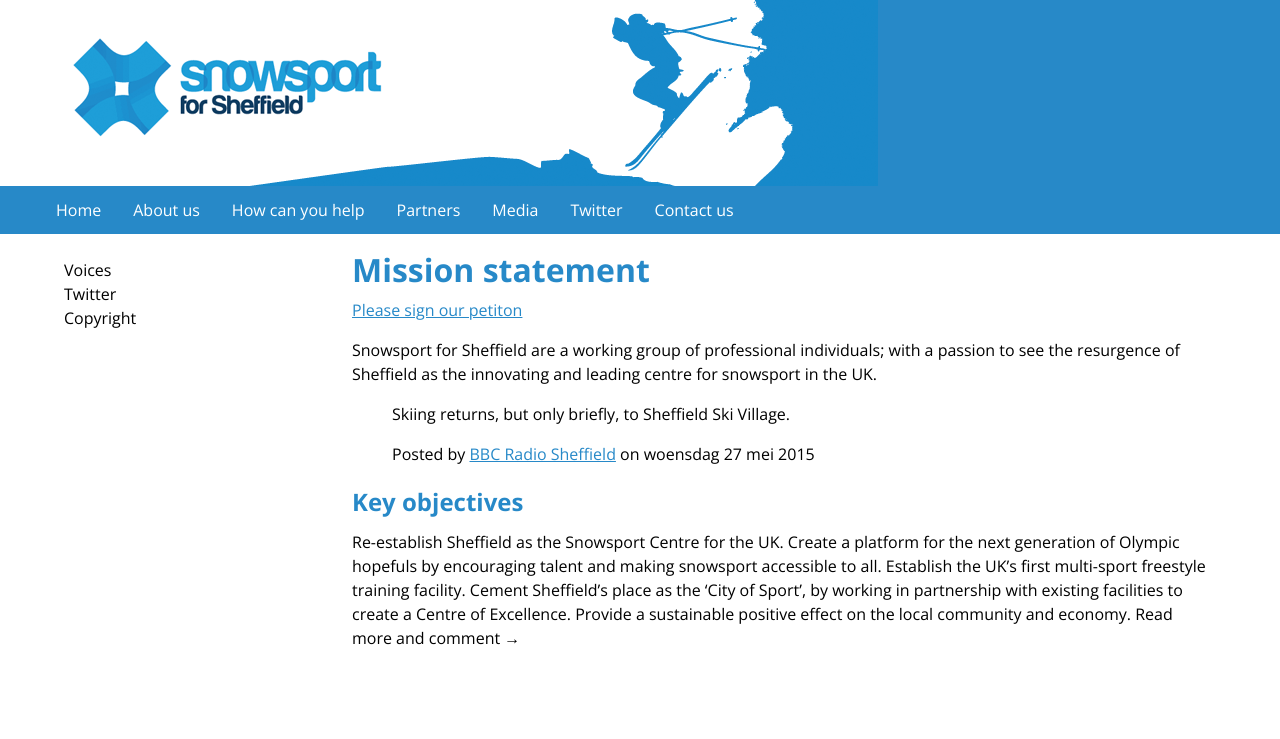
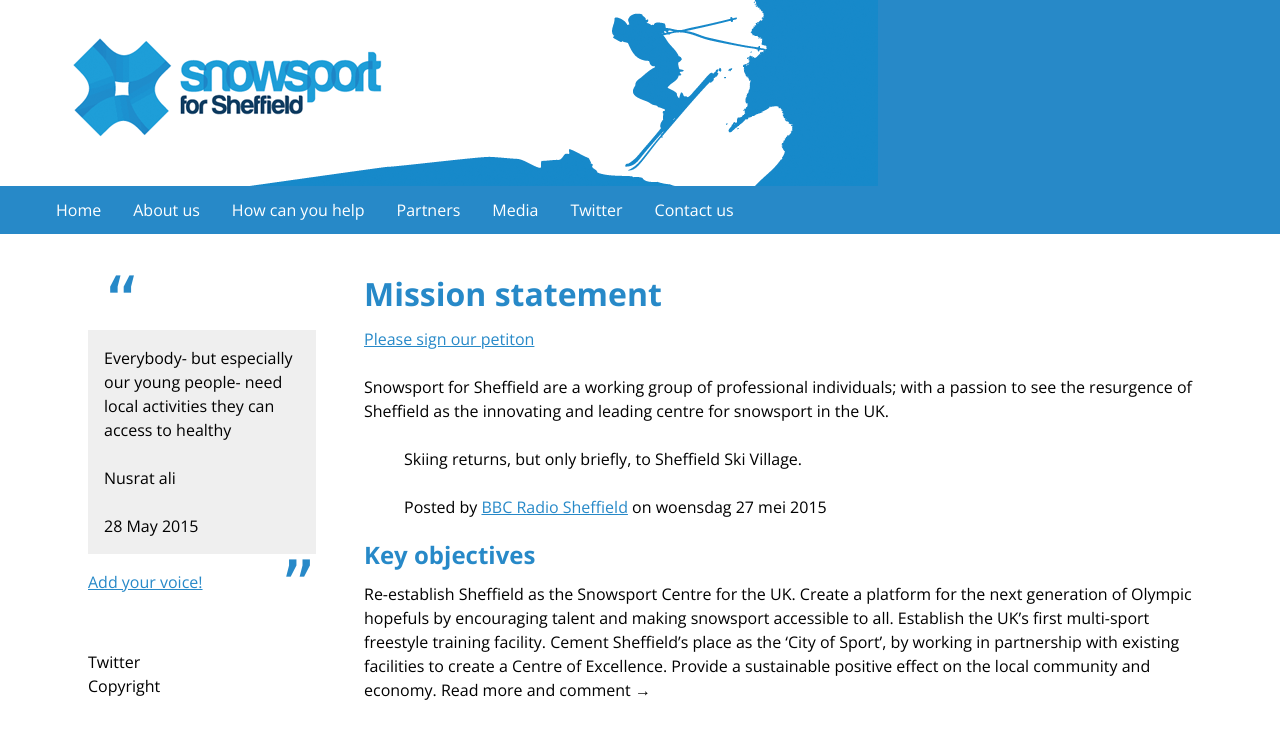
Before and after one commit to timble/www.snowsportforsheffield.co.uk, a Jekyll site: the page built from index.md, in a window 1280 px wide. Shown: the top 739 px of the page. Built offline with Jekyll 4.4.1, drawn with Linux system fonts in a browser that asks for light colours.

Commit message:
adding pages and info

```diff
--- a/_includes/footer.html
+++ b/_includes/footer.html
@@ -1,4 +1,4 @@
-        <script src="js/scripts.js"></script>
+        <script src="/js/scripts.js"></script>
         <script type="text/javascript">
             responsivemenu.init({
                 wrapper: document.querySelector('.navigation_container')
--- a/_includes/header.html
+++ b/_includes/header.html
@@ -3,7 +3,7 @@
     <head>
         <title>Snowsport for Sheffield</title>
         {% include metadata.html %}
-        <link rel="stylesheet" href="css/style.css?{{'now' | date: '%s'}}">
+        <link rel="stylesheet" href="/css/style.css?{{'now' | date: '%s'}}">
         <link href='http://fonts.googleapis.com/css?family=Open+Sans:400,700' rel='stylesheet' type='text/css'>
     </head>
     <body class="no-js">
@@ -12,17 +12,21 @@
     <div class="header">
         <div class="header__content">
             <div class="logo">
-                <img src="images/banner.gif" alt="Snowsport for Sheffield logo">
+                <a href="/">
+                    <img src="/images/banner.gif" alt="Snowsport for Sheffield logo">
+                </a>
             </div>
             <nav class="navigation_container">
                 <ul class="rm-closed">
-                    <li class="active"><a href="#">Home</a></li>
-                    <li><a href="#">About us</a></li>
-                    <li><a href="#">How can you help</a></li>
-                    <li><a href="#">Partners</a></li>
-                    <li><a href="#">Media</a></li>
-                    <li><a href="#">Twitter</a></li>
-                    <li><a href="#">Contact us</a></li>
+                    {% for item in site.data.pages.header %}
+                    {% assign current = nil %}
+                    {% if page.url contains item.url %}
+                    {% assign current = ' active' %}
+                    {% endif %}
+                    <li class="navigation__item{{ current }}">
+                        <a href="{{ item.url }}">{{ item.text }}</a>
+                    </li>
+                    {% endfor %}
                 </ul>
             </nav>
         </div>
--- a/_includes/sidebar.html
+++ b/_includes/sidebar.html
@@ -1,5 +1,16 @@
 <div class="voices">
-    Voices
+    <blockquote>
+        <p>
+            Everybody- but especially our young people- need local activities they can access to healthy
+        </p>
+        <p>
+            Nusrat ali
+        </p>
+        <p>
+            <time datetime="2015-05-28">28 May 2015</time>
+        </p>
+    </blockquote>
+    <a class="add-your-voice" href="http://www.ipetitions.com/petition/snow-sport-for-sheffield">Add your voice!</a>
 </div>
 
 <div class="twitter">
--- a/_scss/_variables.scss
+++ b/_scss/_variables.scss
@@ -4,6 +4,7 @@
 $color-type: #333333;
 
 $spacing: 24px;
+$spacing-large: 48px;
 
 $maxwidth: 1200px;
 
```
Also changed, not shown: _data/pages.json (added, +32 -0 lines), _scss/_shame.scss (+51 -3 lines), about-us/index.md (added, +5 -0 lines), contact-us/index.md (added, +19 -0 lines), how-can-you-help/index.md (added, +5 -0 lines), media/index.md (added, +5 -0 lines), partners/index.md (added, +5 -0 lines), twitter/index.md (added, +5 -0 lines), css/style.css.
